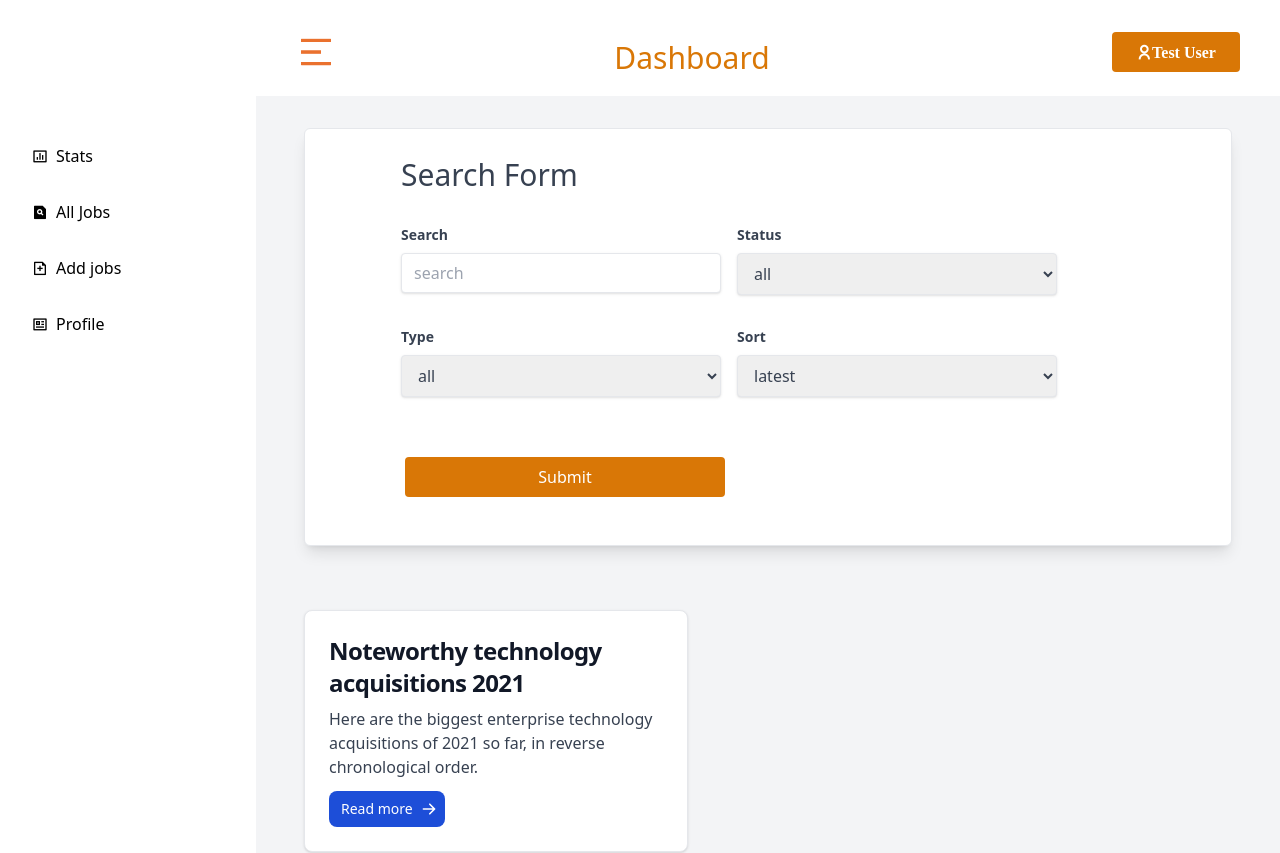
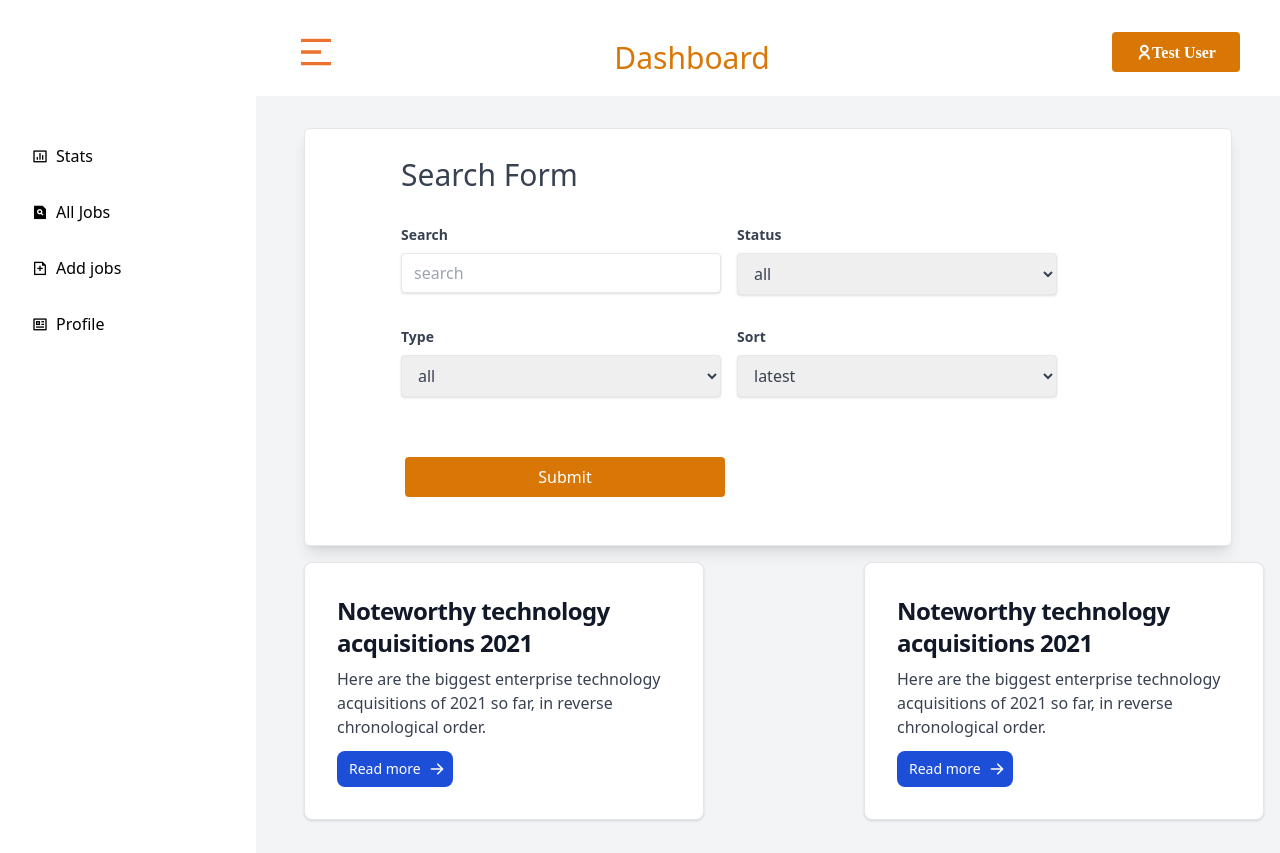
Before and after one commit to syedalirazazaidi/reacts-plays, a React (Vite) app in the folder job_app/client/: page /all-job in a window 1280 px wide. Shown: the top 853 px of the page. Built offline with nearby package versions, Linux system fonts and the light colour scheme.

Commit message:
add changes

```diff
--- a/job_app/client/src/common/components/GetJob.tsx
+++ b/job_app/client/src/common/components/GetJob.tsx
@@ -1,9 +1,42 @@
-import React from "react";
+import React, { useContext } from "react";
+import { SidebarContext } from "../../contexts/SidebarContext";
 
 function GetJob() {
+  const { isSetOpen, isOpen }: any = useContext(SidebarContext);
+
   return (
-    <div>
-      <div className="max-w-sm p-6 bg-white border border-gray-200 rounded-lg shadow dark:bg-gray-800 dark:border-gray-700">
+    <div className="flex justify-between gap-32 max-w-fit">
+      <div className="max-w-lg p-8 mx-8 bg-white border border-gray-200 rounded-lg shadow dark:bg-gray-800 dark:border-gray-700">
+        <a href="#">
+          <h5 className="mb-2 text-2xl font-bold tracking-tight text-gray-900 dark:text-white">
+            Noteworthy technology acquisitions 2021
+          </h5>
+        </a>
+        <p className="mb-3 font-normal text-gray-700 dark:text-gray-400">
+          Here are the biggest enterprise technology acquisitions of 2021 so
+          far, in reverse chronological order.
+        </p>
+        <a
+          href="#"
+          className="inline-flex items-center px-3 py-2 text-sm font-medium text-center text-white bg-blue-700 rounded-lg hover:bg-blue-800 focus:ring-4 focus:outline-none focus:ring-blue-300 dark:bg-blue-600 dark:hover:bg-blue-700 dark:focus:ring-blue-800"
+        >
+          Read more
+          <svg
+            aria-hidden="true"
+            className="w-4 h-4 ml-2 -mr-1"
+            fill="currentColor"
+            viewBox="0 0 20 20"
+            xmlns="http://www.w3.org/2000/svg"
+          >
+            <path
+              fill-rule="evenodd"
+              d="M10.293 3.293a1 1 0 011.414 0l6 6a1 1 0 010 1.414l-6 6a1 1 0 01-1.414-1.414L14.586 11H3a1 1 0 110-2h11.586l-4.293-4.293a1 1 0 010-1.414z"
+              clip-rule="evenodd"
+            ></path>
+          </svg>
+        </a>
+      </div>
+      <div className="max-w-lg p-8  bg-white border border-gray-200 rounded-lg shadow dark:bg-gray-800 dark:border-gray-700">
         <a href="#">
           <h5 className="mb-2 text-2xl font-bold tracking-tight text-gray-900 dark:text-white">
             Noteworthy technology acquisitions 2021
--- a/job_app/client/src/common/pages/AllJobs.tsx
+++ b/job_app/client/src/common/pages/AllJobs.tsx
@@ -114,7 +114,7 @@
           </button>
         </form>
       </div>
-      <div className="mx-8 my-16">
+      <div>
         <GetJob />
       </div>
     </>
```
